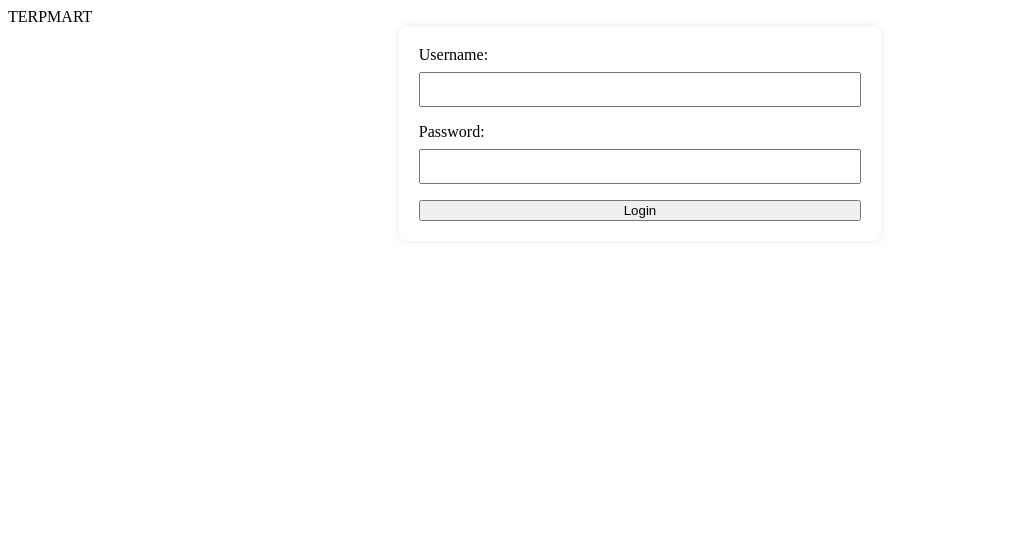
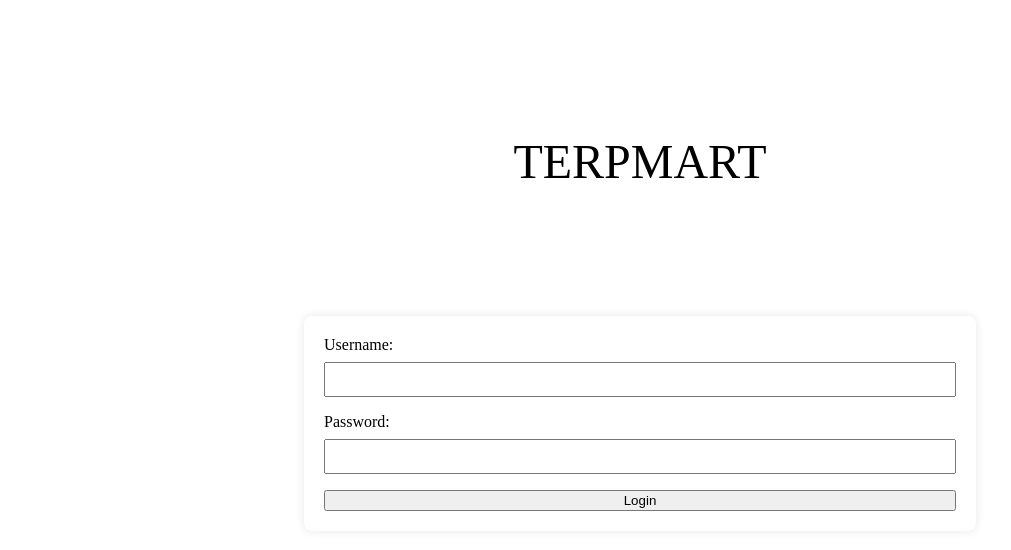
Before and after one commit to allyser10/Career-Launch-Project, a plain HTML site: page index.html in a window 1280 px wide. Shown: the whole page, without its empty margins (0-1011 px from the left). Drawn offline with Linux system fonts and the light colour scheme.

Commit message:
Update styles.css

```diff
--- a/styles.css
+++ b/styles.css
@@ -1,10 +1,12 @@
-h1 {
+.landing-page-header {
     text-align: center;
-    margin-bottom: 20%;
+    font-size: 300%;
+    padding-top: 10%;
+    padding-bottom: 10%;
 }
 
 .container {
-    max-width: 35%;
+    max-width: 50%;
     margin: auto;
     background-color: #fff;
     padding: 20px;
```
